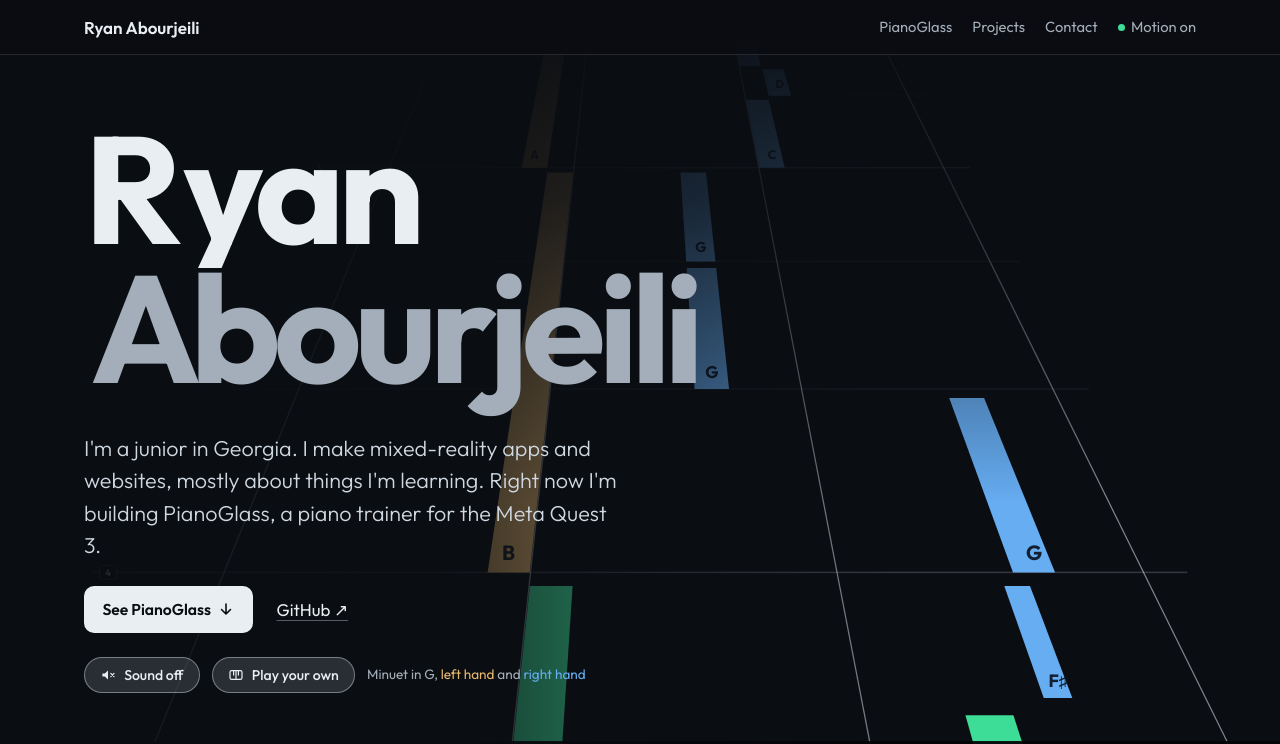
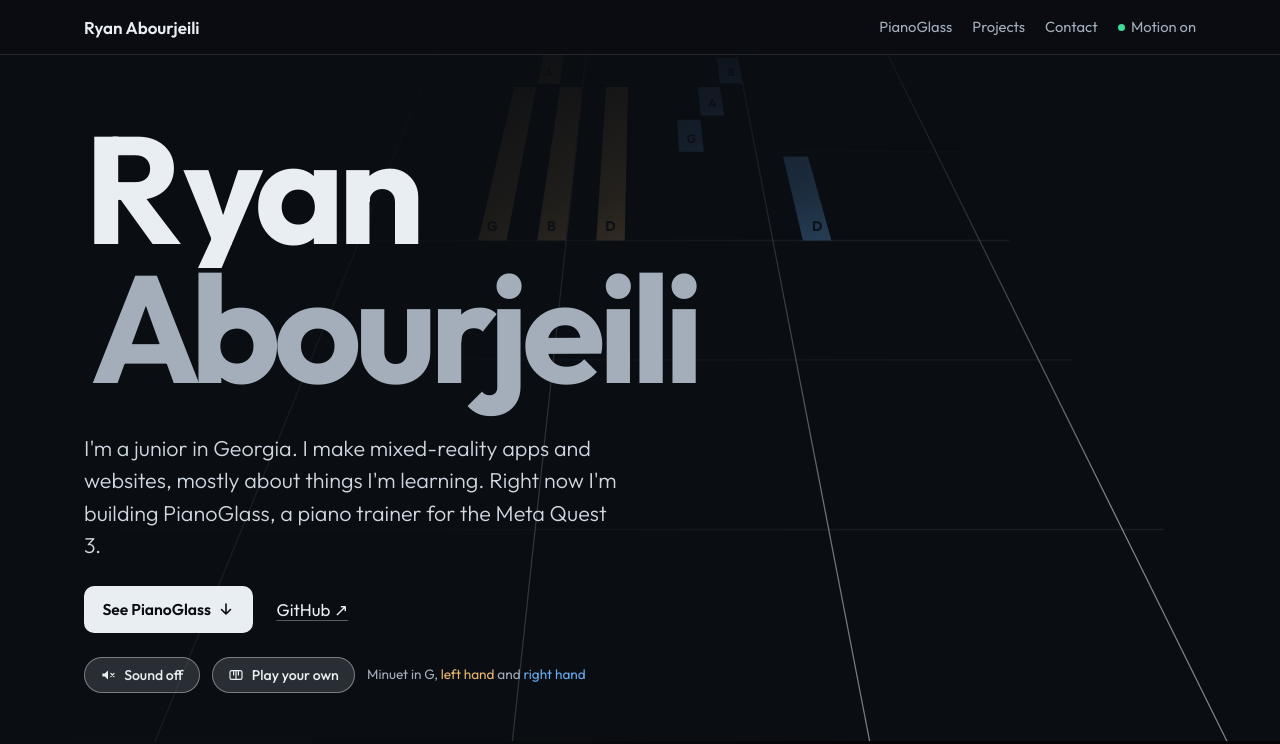
Before and after one commit to ryan-abou/ryan-abou.github.io, a plain HTML site: page index.html in a window 1280 px wide. Shown: the top 744 px of the page. Drawn offline with nearby package versions, Linux system fonts and the light colour scheme; animation ran at ten frames a second.

Commit message:
Start the note highway with a couple of empty seconds, like starting a song in PianoGlass

```diff
--- a/index.html
+++ b/index.html
@@ -732,10 +732,10 @@ footer { margin-top: clamp(5rem, 10vw, 8rem); border-top: 1px solid var(--line);
       ctx.fillStyle = g; ctx.fillRect(0, hitY, W, 12);
     }
 
-    var lastT = -1;
+    var lastT = null;   // song time of the last frame; null = no previous frame (the clock starts below zero)
     // sound: play each note as it reaches the keys
     function soundTick(t) {
-      if (lastT < 0 || !soundOn) return;
+      if (lastT === null || !soundOn) return;
       for (var i = 0; i < notes.length; i++) {
         var s0 = notes[i].s;
         if (t >= lastT ? (s0 > lastT && s0 <= t) : (s0 > lastT || s0 <= t))
@@ -754,7 +754,7 @@ footer { margin-top: clamp(5rem, 10vw, 8rem); border-top: 1px solid var(--line);
         var h = (k * BEAT - t) * pps, bar = k % BPB === 0, l = P(0, h), r = P(W, h);
         ctx.fillStyle = bar ? 'rgba(224,230,237,0.20)' : 'rgba(224,230,237,0.08)';
         ctx.fillRect(l[0], l[1] - 0.75, r[0] - l[0], 1.5);
-        if (bar && !free) {
+        if (bar && !free && k >= 0) {   // no bar numbers during the lead-in
           var s = l[2], num = (Math.floor(k / BPB) % BARS) + 1, tw = 20 * s, th = 16 * s;
           ctx.fillStyle = 'rgba(8,8,10,0.92)'; rr(l[0] + 8 * s, l[1] - th / 2, tw, th, 4 * s); ctx.fill();
           ctx.strokeStyle = 'rgba(255,255,255,0.28)'; ctx.lineWidth = 1; ctx.stroke();
@@ -796,7 +796,9 @@ footer { margin-top: clamp(5rem, 10vw, 8rem); border-top: 1px solid var(--line);
 
     /* --- the clock --- */
     layout();
-    var t = 0.6, prev = null, visible = true, raf = 0;
+    // Like starting a song in PianoGlass: a couple of seconds of empty highway, then the first notes
+    // come in at the top and take LOOK seconds to reach the keys. Only on page load, not on every loop.
+    var LEAD_IN = 2, t = -(LOOK + LEAD_IN), prev = null, visible = true, raf = 0;
     function frame(ts) {
       if (!hero.running) return;
       if (prev != null && !free) t = (t + Math.min((ts - prev) / 1000, 0.05)) % SONG;
@@ -806,9 +808,9 @@ footer { margin-top: clamp(5rem, 10vw, 8rem); border-top: 1px solid var(--line);
       else { hero.stop(); return; }
       raf = requestAnimationFrame(frame);
     }
-    hero.start = function () { if (hero.running || !motionOn || document.hidden || !(visible || audible())) return; hero.running = true; prev = null; lastT = -1; raf = requestAnimationFrame(frame); };
+    hero.start = function () { if (hero.running || !motionOn || document.hidden || !(visible || audible())) return; hero.running = true; prev = null; lastT = null; raf = requestAnimationFrame(frame); };
     hero.stop = function () { hero.running = false; cancelAnimationFrame(raf); };
-    hero.drawStatic = function () { lastT = -1; draw(t); };
+    hero.drawStatic = function () { if (t < 0) t = 0.6; lastT = null; draw(t); };   // a still picture should show notes, not the empty lead-in
 
     /* --- playing it: mouse, touch, and (in Play your own) the computer keyboard --- */
     var pressed = {}, voices = {}, byId = {};
@@ -883,7 +885,7 @@ footer { margin-top: clamp(5rem, 10vw, 8rem); border-top: 1px solid var(--line);
     // off; leaving Play your own puts the sound back the way it was before.
     var soundBefore = null;
     function setFree(on) {
-      free = on; trail = []; lastT = -1;
+      free = on; trail = []; lastT = null;
       if (on && actx) fadeOutBus();
       if (on) { soundBefore = soundOn; if (!soundOn) setSound(true); }
       else if (soundBefore !== null) { if (soundOn !== soundBefore) setSound(soundBefore); soundBefore = null; }
@@ -903,6 +905,7 @@ footer { margin-top: clamp(5rem, 10vw, 8rem); border-top: 1px solid var(--line);
       try { history.replaceState(null, '', location.pathname + location.hash); } catch (e) {}
     }
 
+    if (!motionOn) t = 0.6;   // Motion off: skip the lead-in so the still picture shows the song
     draw(t);
     hero.start();
     if ('ResizeObserver' in window) new ResizeObserver(function () { layout(); draw(t); }).observe(cv);
```
